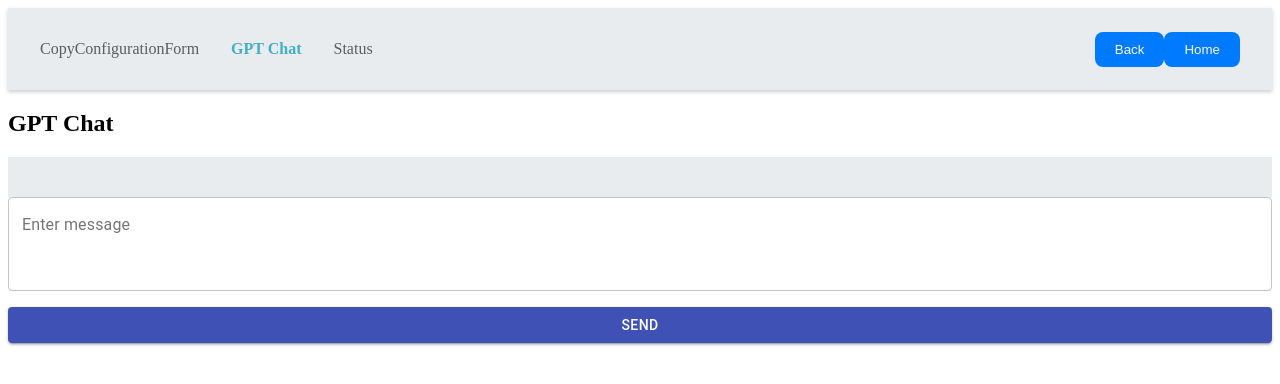
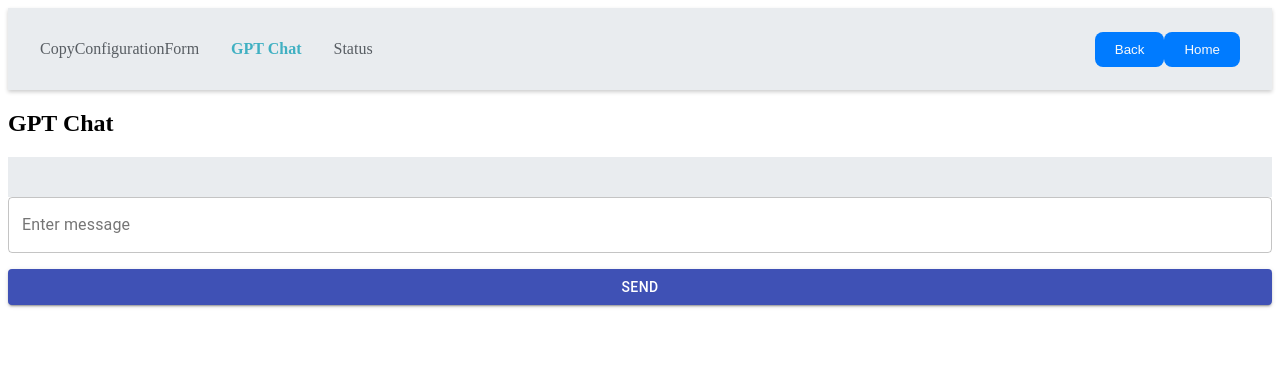
Before and after one commit to iradkot/smart_hand, a React (Vite) app: page /gpt-chat in a window 1280 px wide. Shown: the top 384 px of the page. Built offline with nearby package versions, Linux system fonts and the light colour scheme.

Commit message:
Change gpt chat to have no max size

```diff
--- a/src/components/ui/GPTChat/components/ChatInput.tsx
+++ b/src/components/ui/GPTChat/components/ChatInput.tsx
@@ -1,32 +1,40 @@
-import { TextField, Button } from '@material-ui/core'
-// eslint-disable-next-line @typescript-eslint/no-unused-vars
-import React, { FC } from 'react'
+import { TextField, Button } from '@material-ui/core';
+import React, { FC } from 'react';
 
 // Define an interface for props
 interface ChatInputProps {
-  value: string
-  onChange: (value: string) => void
-  onSend: () => void
+  value: string;
+  onChange: (value: string) => void;
+  onSend: () => void;
 }
 
-const ChatInput: FC<ChatInputProps> = ({ value, onChange, onSend }) => (
+const ChatInput: FC<ChatInputProps> = ({ value, onChange, onSend }) => {
+
+  const handleInputChange = (event: React.ChangeEvent<HTMLInputElement | HTMLTextAreaElement>) => {
+    const newValue = event.target.value;
+    onChange(newValue);
+  };
+
+  return (
     <div style={{ display: 'flex', flexDirection: 'column', width: '100%' }}>
       <TextField
         id="chatInput"
         label="Enter message"
         variant="outlined"
         value={value}
-      onChange={(e) => onChange(e.target.value)}
+        onChange={handleInputChange}
         multiline
-      rows={3}
-      // rowsMax={10}
+        minRows={1} // Set minimum rows
+        maxRows={undefined} // Ensure there is no limit on maxRows
         fullWidth
-      style={{ maxHeight: '100%', marginBottom: 8 }}
+        inputProps={{ style: { overflowY: 'auto' } }} // Allow overflow for better UX
+        style={{ marginBottom: 8 }} // Keep margin for button spacing
       />
       <Button variant="contained" color="primary" onClick={onSend} style={{ marginTop: 8 }}>
         Send
       </Button>
     </div>
-)
+  );
+};
 
-export default ChatInput
+export default ChatInput;
```
Lines whose indentation alone changed are shown as unchanged.
